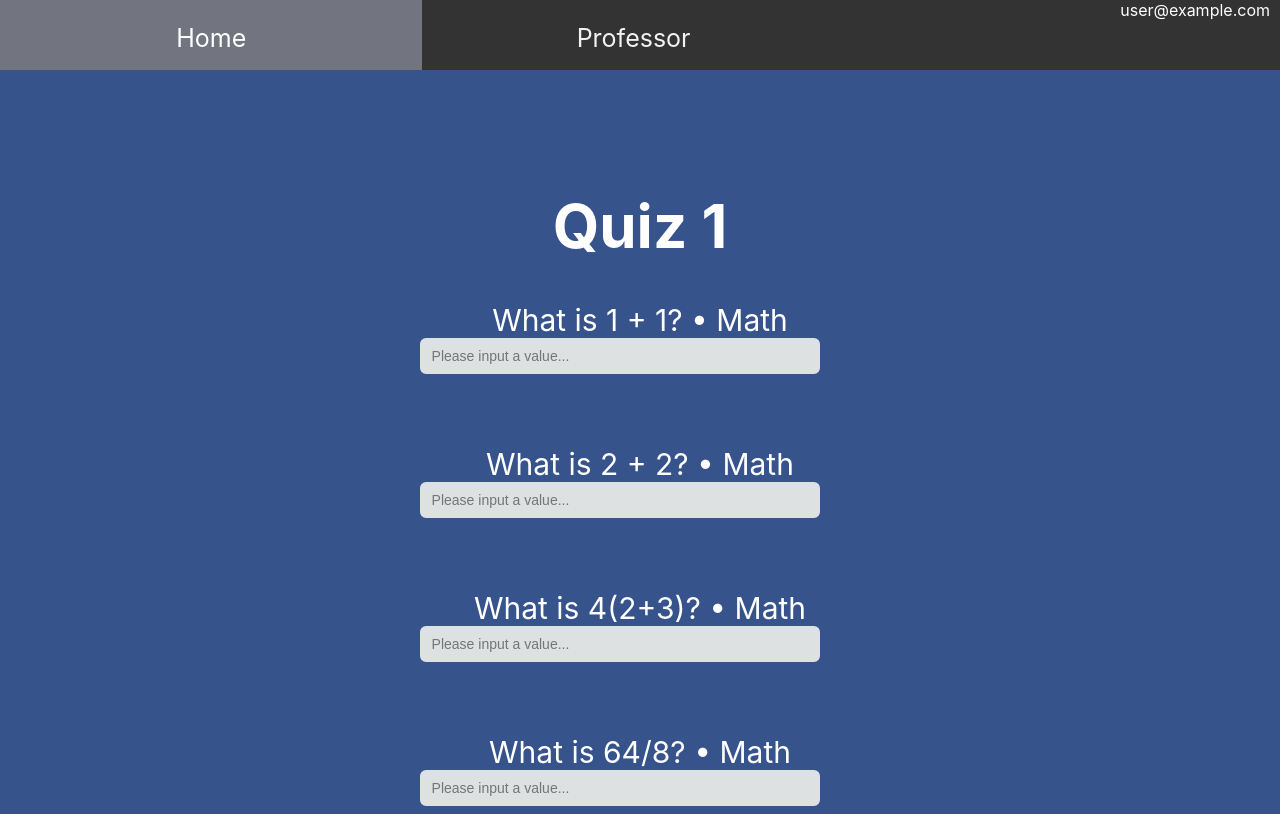
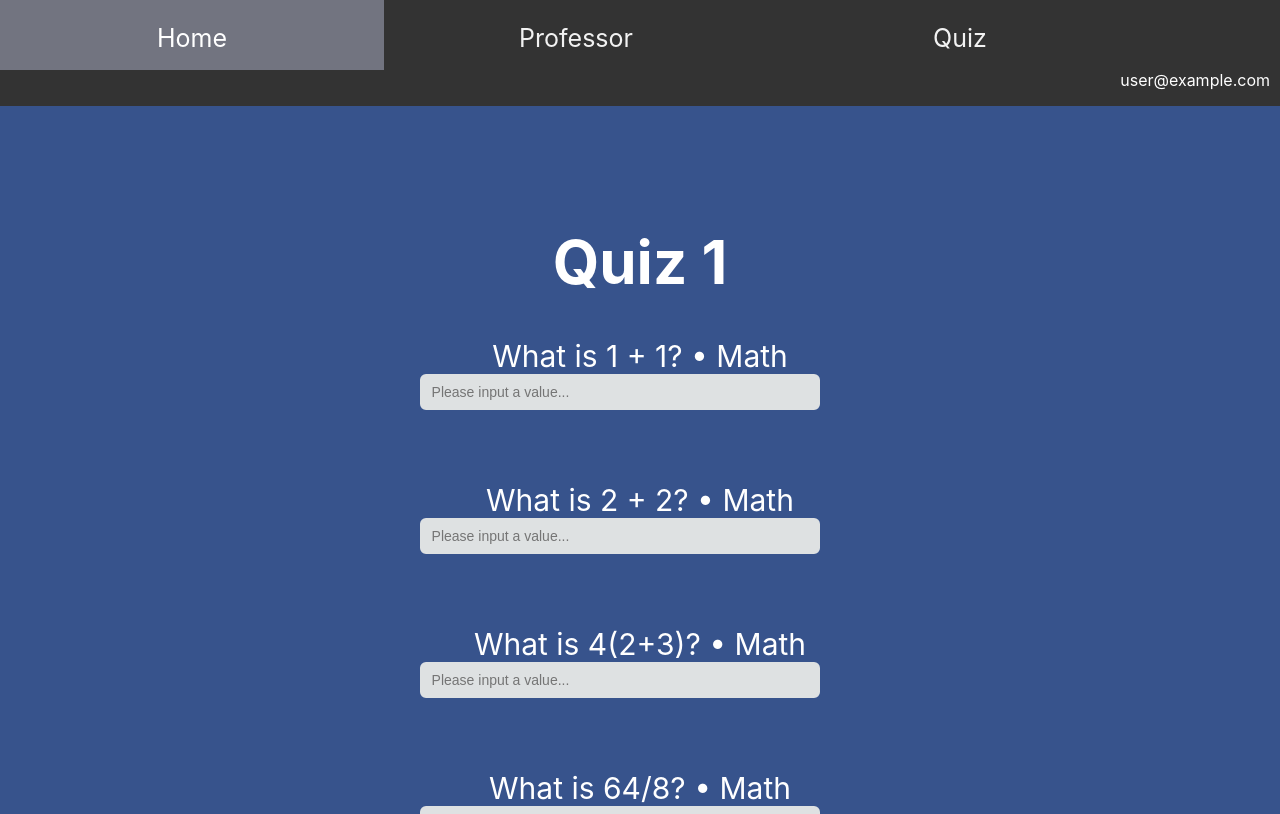
Before and after one commit to tpouler/Quiz-Maker, a Next.js app: page / in a window 1280 px wide. Shown: the top 814 px of the page. Built offline with nearby package versions, Linux system fonts and the light colour scheme; no server answers; sample sign-in values are in the browser's storage.

Commit message:
updated nav bar

```diff
--- a/src/pages/index.js
+++ b/src/pages/index.js
@@ -65,6 +65,7 @@ export default function Main() {
         <a href="Professor">
           <Icon icon={questionFill} width="25" height="20" inline /> Professor
         </a>
+        <a href="Quiz">Quiz</a>
         <LoginStatus />
       </div>
 
--- a/src/styles/index.module.css
+++ b/src/styles/index.module.css
@@ -105,7 +105,7 @@
   text-decoration: none;
   font-size: 25px;
   height: 70px;
-  width: 33%;
+  width: 30%;
 }
 
 /* Change the color of links on hover */
```
Also changed, not shown: src/pages/Professor/index.js (+7 -2 lines), 2 other files (tests, documents, lock files or other folders).
